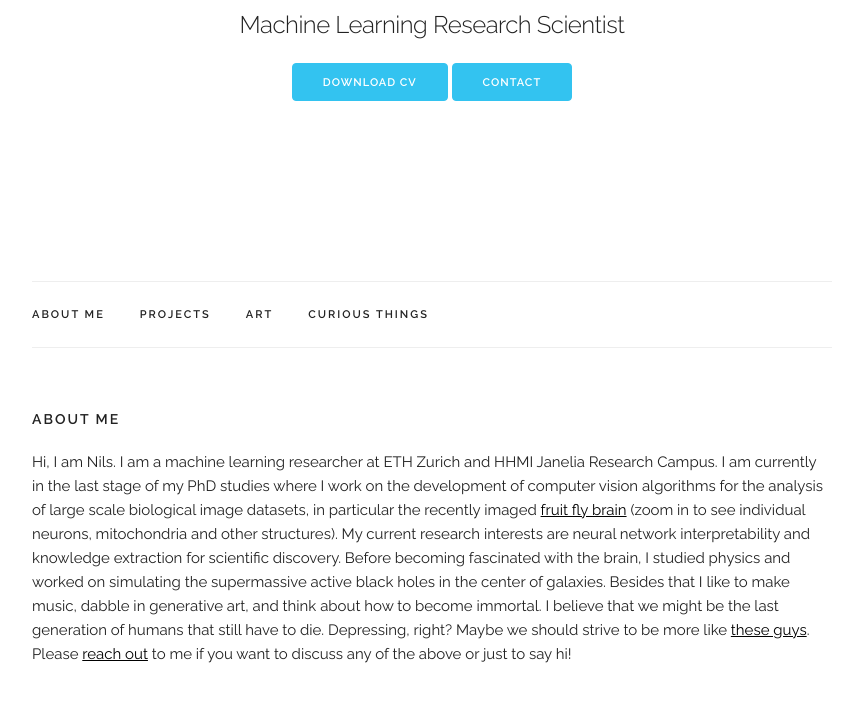
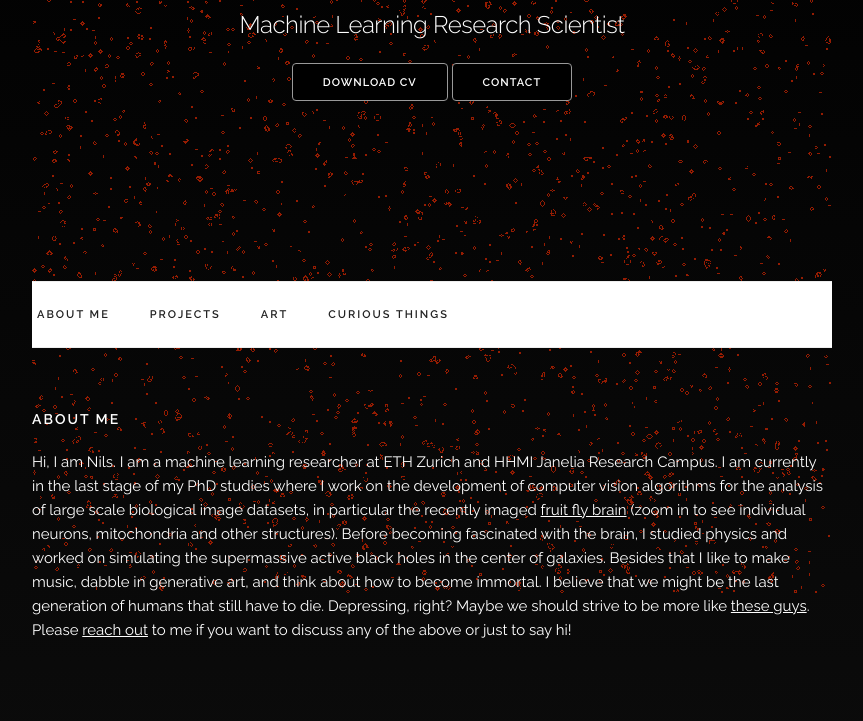
Before and after one commit to nilsec/nilsec.github.io, a website: page index.html in a window 1280 px wide. Shown: the part 206-927 px from the top of the page, without its empty margins (208-1071 px from the left). Drawn offline with Linux system fonts and the light colour scheme.

Commit message:
Add the game of life

```diff
--- a/css/custom.css
+++ b/css/custom.css
@@ -1,5 +1,19 @@
 .container {
   max-width: 800px; }
+canvas {
+        position: fixed;
+        top:0;
+        left: 0;
+        right: 0;
+        bottom: 0;
+        text-align: center;
+        z-index: -1;
+        margin:auto;
+    }
+
+body {
+  background: linear-gradient(#000, #151515);
+}
 .header {
   margin-top: 14rem;
   text-align: center; }
@@ -85,8 +99,9 @@
   left: 5px; }
 .navbar {
   display: none; }
-.text-link { color: #000000; } /* CSS link color (red) */
-.text-link:hover { color: #8DEAF9; }
+.text-link { color: #ffffff; } /* CSS link color (red) */
+.text-link:hover { color: #747d90; }
+.navbar-link:hover { color: #951C02; }
 
 ul > li {
     display: inline-block;
@@ -195,6 +210,7 @@ ul > li {
     font-weight: 600;
     letter-spacing: .2rem;
     margin-right: 35px;
+    margin-left: 5px;
     text-decoration: none;
     line-height: 6.5rem;
     color: #222; }
--- a/css/skeleton.css
+++ b/css/skeleton.css
@@ -125,7 +125,7 @@ body {
   line-height: 1.6;
   font-weight: 400;
   font-family: "Raleway", "HelveticaNeue", "Helvetica Neue", Helvetica, Arial, sans-serif;
-  color: #222; }
+  color: #ffff; }
 
 
 /* Typography
@@ -206,8 +206,8 @@ input[type="submit"].button-primary,
 input[type="reset"].button-primary,
 input[type="button"].button-primary {
   color: #FFF;
-  background-color: #33C3F0;
-  border-color: #33C3F0; }
+  background-color: #000000;
+  border-color: #999999; }
 .button.button-primary:hover,
 button.button-primary:hover,
 input[type="submit"].button-primary:hover,
@@ -219,8 +219,8 @@ input[type="submit"].button-primary:focus,
 input[type="reset"].button-primary:focus,
 input[type="button"].button-primary:focus {
   color: #FFF;
-  background-color: #1EAEDB;
-  border-color: #1EAEDB; }
+  background-color: #000000;
+  border-color: #951C02;}
 
 
 /* Forms
--- a/index.html
+++ b/index.html
@@ -23,15 +23,24 @@
   <link rel="stylesheet" href="css/skeleton.css">
   <link rel="stylesheet" href="css/custom.css">
 
+  <!-- JS
+  –––––––––––––––––––––––––––––––––––––––––––––––––– -->
+  <body onscroll="tick()">
+ <div id="canvas-container">
+  <canvas id="myCanvas" width="1000" height="1000" style="border:0px solid #000000;"></canvas>
+  </div>
+
+  <script type="text/javascript" src="scripts.js">
+  </script>
+
   <!-- Favicon
   –––––––––––––––––––––––––––––––––––––––––––––––––– -->
   <link rel="icon" type="image/png" href="images/favicon.png">
 </head>
-<body>
-
   <!-- Primary Page Layout
   –––––––––––––––––––––––––––––––––––––––––––––––––– -->
 <div class="container">
+
     <section class="header">
       <h2 class="title">Nils Eckstein</h2>
       <h5 class="title">Machine Learning Research Scientist</h2>
@@ -57,12 +66,9 @@
         </ul>
       </div>
     </nav>
-
-
-
  <div class="docs-section" id="aboutme">
       <h6 class="docs-header">About Me</h6>
-      <p>Hi, I am Nils. I am a machine learning researcher at ETH Zurich and HHMI Janelia Research Campus. I am currently in the last stage of my PhD studies where I work on the development of computer vision algorithms for the analysis of large scale biological image datasets, in particular the recently imaged <a class="text-link" href=https://fafb.catmaid.virtualflybrain.org/?pid=1&zp=132880&yp=241444&xp=529482&tool=navigator&sid0=1&s0=8>fruit fly brain</a> (zoom in to see individual neurons, mitochondria and other structures). My current research interests are neural network interpretability and knowledge extraction for scientific discovery. Before becoming fascinated with the brain, I studied physics and worked on simulating the supermassive active black holes in the center of galaxies. Besides that I like to make music, dabble in generative art, and think about how to become immortal. I believe that we might be the last generation of humans that still have to die. Depressing, right? Maybe we should strive to be more like <a class="text-link" href="https://elifesciences.org/articles/31157">these guys</a>. Please <a class="text-link" href="#exampleEmailInput"> reach out</a> to me if you want to discuss any of the above or just to say hi!</p>
+      <p>Hi, I am Nils. I am a machine learning researcher at ETH Zurich and HHMI Janelia Research Campus. I am currently in the last stage of my PhD studies where I work on the development of computer vision algorithms for the analysis of large scale biological image datasets, in particular the recently imaged <a class="text-link" href=https://fafb.catmaid.virtualflybrain.org/?pid=1&zp=132880&yp=241444&xp=529482&tool=navigator&sid0=1&s0=8>fruit fly brain</a> (zoom in to see individual neurons, mitochondria and other structures). Before becoming fascinated with the brain, I studied physics and worked on simulating the supermassive active black holes in the center of galaxies. Besides that I like to make music, dabble in generative art, and think about how to become immortal. I believe that we might be the last generation of humans that still have to die. Depressing, right? Maybe we should strive to be more like <a class="text-link" href="https://elifesciences.org/articles/31157">these guys</a>. Please <a class="text-link" href="#exampleEmailInput"> reach out</a> to me if you want to discuss any of the above or just to say hi!</p>
 </div>
 <link rel="stylesheet" href="https://maxcdn.bootstrapcdn.com/font-awesome/4.7.0/css/font-awesome.min.css">
   <div id="social-test">
@@ -96,7 +102,6 @@
     </div>
   <textarea name="message" class="u-full-width" placeholder="Hi Nils …" id="exampleMessage"></textarea>
   <input class="button-primary" type="submit" value="Submit">
-  <input type="hidden" name="_next" value="//site.io/thanks.html"/>
 </form>
 </div>
 
--- /dev/null
+++ b/scripts.js
@@ -0,0 +1,144 @@
+var gridHeight = 1000;
+var gridWidth = 1000;
+var density = 0.55;
+var theGrid = createArray(gridWidth);
+var mirrorGrid = createArray(gridWidth);
+var c = document.getElementById("myCanvas");
+var ctx = c.getContext("2d");
+ctx.fillStyle = "#951C02";
+
+fillRandom(); //create the starting state for the grid by filling it with random cells
+//var bm = getBitmap();
+//fillDet(bm);
+tick(); //call main loop
+
+//functions
+function tick() { //main loop
+	console.time("loop");
+	drawGrid();
+	updateGrid();
+	console.timeEnd("loop");
+    //requestAnimationFrame(tick);
+}
+
+function createArray(rows) { //creates a 2 dimensional array of required height
+	var arr = [];
+	for (var i = 0; i < rows; i++) {
+		arr[i] = [];
+	}
+	return arr;
+}
+
+function getBitmap() {
+    var test_map = [
+                    [1, 1, 1, 0, 0, 0, 0, 0, 0, 0, 1, 1, 1],
+                    [1, 1, 1, 0, 0, 0, 0, 0, 0, 0, 1, 1, 1],
+                    [1, 1, 1, 0, 0, 0, 0, 0, 0, 0, 1, 1, 1],
+                    [1, 1, 1, 1, 1, 1, 1, 1, 1, 1, 1, 1, 1],
+                    [1, 1, 1, 1, 1, 1, 1, 1, 1, 1, 1, 1, 1],
+  [1, 1, 1, 1, 1, 1, 1, 1, 1, 1, 1, 1, 1],
+  [1, 1, 1, 1, 1, 1, 1, 1, 1, 1, 1, 1, 1],
+  [1, 1, 1, 1, 1, 1, 1, 1, 1, 1, 1, 1, 1],
+  [1, 1, 1, 1, 1, 1, 1, 1, 1, 1, 1, 1, 1],
+  [1, 1, 1, 1, 1, 1, 1, 1, 1, 1, 1, 1, 1],
+  [1, 1, 1, 1, 1, 1, 1, 1, 1, 1, 1, 1, 1],
+  [1, 1, 1, 1, 1, 1, 1, 1, 1, 1, 1, 1, 1],
+  [1, 1, 1, 1, 1, 1, 1, 1, 1, 1, 1, 1, 1],
+  [1, 1, 1, 1, 1, 1, 1, 1, 1, 1, 1, 1, 1],
+  [1, 1, 1, 1, 1, 1, 1, 1, 1, 1, 1, 1, 1],
+  [1, 1, 1, 1, 1, 1, 1, 1, 1, 1, 1, 1, 1],
+  [1, 1, 1, 1, 1, 1, 1, 1, 1, 1, 1, 1, 1],
+  [1, 1, 1, 1, 1, 1, 1, 1, 1, 1, 1, 1, 1],
+
+                   ];
+
+    return test_map;
+}
+
+function fillDet(bitmap) { //fill the grid deterministically
+    const dimensions = [bitmap.length, bitmap[0].length];
+
+	for (var j = 500; j < dimensions[0]; j++) { //iterate through rows
+		for (var k = 500; k < dimensions[1]; k++) { //iterate through columns
+            if (bitmap[j][k]) {
+			    theGrid[j][k] = Math.round(Math.random()*density);
+            }
+		}
+	}
+}
+
+
+function fillRandom() { //fill the grid randomly
+	for (var j = 100; j < gridHeight - 100; j++) { //iterate through rows
+		for (var k = 100; k < gridWidth - 100; k++) { //iterate through columns
+			theGrid[j][k] = Math.round(Math.random()*density);
+		}
+	}
+}
+
+function drawGrid() { //draw the contents of the grid onto a canvas
+var liveCount = 0;
+	ctx.clearRect(0, 0, gridHeight, gridWidth); //this should clear the canvas ahead of each redraw
+	for (var j = 1; j < gridHeight; j++) { //iterate through rows
+		for (var k = 1; k < gridWidth; k++) { //iterate through columns
+			if (theGrid[j][k] === 1) {
+				ctx.fillRect(j, k, 1, 1);
+				liveCount++;
+
+			}
+		}
+	}
+	console.log(liveCount/100);
+}
+
+function updateGrid() { //perform one iteration of grid update
+
+	for (var j = 1; j < gridHeight - 1; j++) { //iterate through rows
+		for (var k = 1; k < gridWidth - 1; k++) { //iterate through columns
+			var totalCells = 0;
+			//add up the total values for the surrounding cells
+			totalCells += theGrid[j - 1][k - 1]; //top left
+			totalCells += theGrid[j - 1][k]; //top center
+			totalCells += theGrid[j - 1][k + 1]; //top right
+
+			totalCells += theGrid[j][k - 1]; //middle left
+			totalCells += theGrid[j][k + 1]; //middle right
+
+			totalCells += theGrid[j + 1][k - 1]; //bottom left
+			totalCells += theGrid[j + 1][k]; //bottom center
+			totalCells += theGrid[j + 1][k + 1]; //bottom right
+
+			//apply the rules to each cell
+			switch (totalCells) {
+				case 2:
+					mirrorGrid[j][k] = theGrid[j][k];
+
+					break;
+				case 3:
+					mirrorGrid[j][k] = 1; //live
+
+					break;
+				default:
+					mirrorGrid[j][k] = 0; //
+			}
+		}
+	}
+
+	//mirror edges to create wraparound effect
+
+	for (var l = 1; l < gridHeight - 1; l++) { //iterate through rows
+		//top and bottom
+		mirrorGrid[l][0] = mirrorGrid[l][gridHeight - 3];
+		mirrorGrid[l][gridHeight - 2] = mirrorGrid[l][1];
+		//left and right
+		mirrorGrid[0][l] = mirrorGrid[gridHeight - 3][l];
+		mirrorGrid[gridHeight - 2][l] = mirrorGrid[1][l];
+
+	}
+
+
+	//swap grids
+	var temp = theGrid;
+	theGrid = mirrorGrid;
+	mirrorGrid = temp;
+}
```
